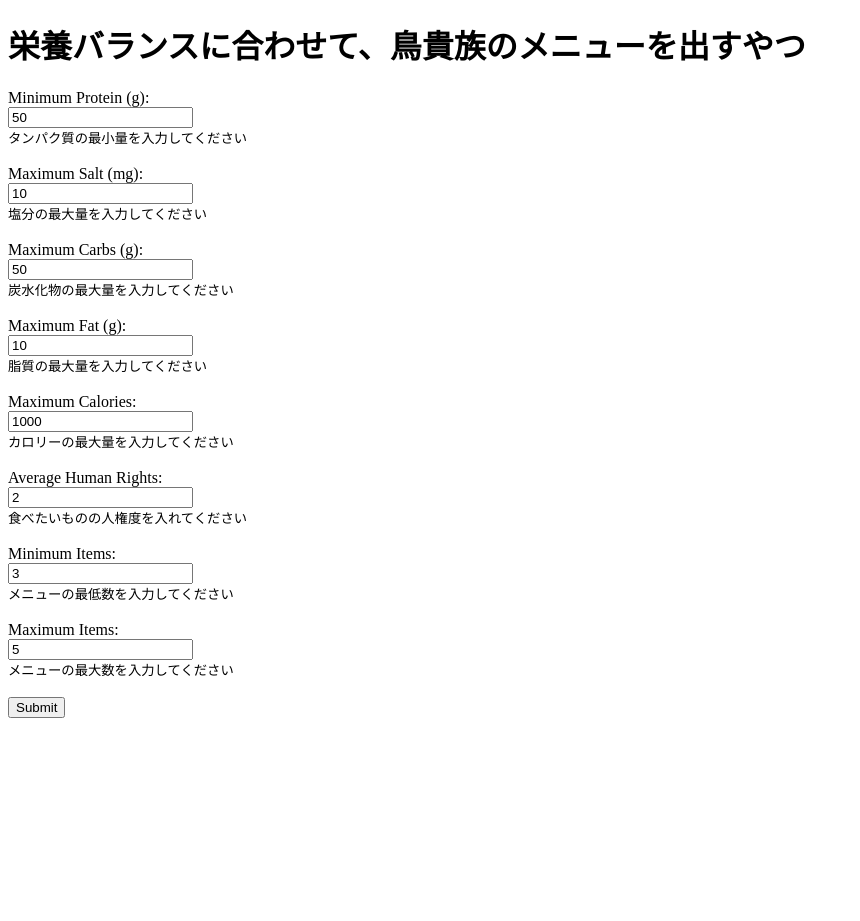
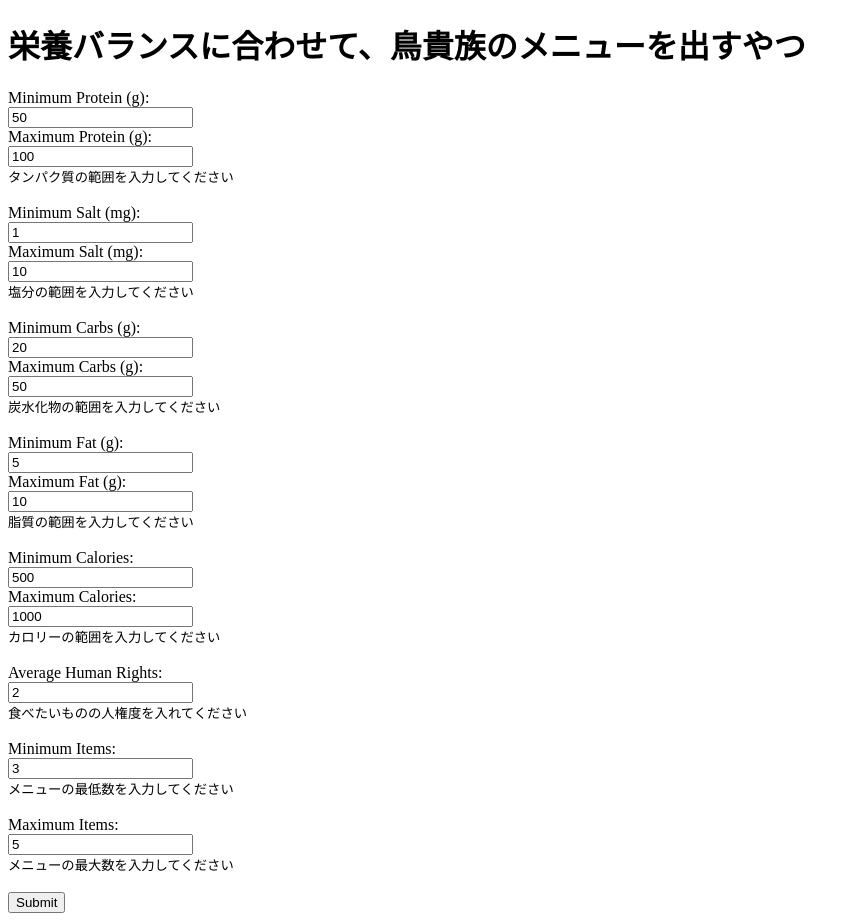
Before and after one commit to fufufu0623/---, a Flask app: page / in a window 1280 px wide. Shown: the whole page, without its empty margins (0-860 px from the left). Before the commit the page ends 718 px from the top, so only its background shows below. Run offline with Flask 3, Linux system fonts and the light colour scheme.

Commit message:
上下の値に対応

```diff
--- a/app.py
+++ b/app.py
@@ -4,9 +4,15 @@
 
 app = Flask(__name__)
 
-# カスタムフィルタの定義
 def format_float(value, precision=2):
-    return format(value, f'.{precision}f')
+    try:
+        float_value = float(value)
+    except (TypeError, ValueError) as e:
+        print(f"Error converting value: {value} to float. Error: {e}")  # ログ出力
+        return format(0, f'.{precision}f')
+    else:
+        return format(float_value, f'.{precision}f')
+
 
 # フィルタをアプリに登録
 app.jinja_env.filters['format_float'] = format_float
@@ -15,36 +21,37 @@
 def index():
     return render_template('index.html')
 
-def solve_optimization_problem_with_penalty(data, constraints, objective, min_items=None, max_items=None, maximize=False, max_solutions=5):
+def solve_optimization_problem_with_penalty(data, constraints, objective, human_rights_ave, min_items=None, max_items=None, maximize=False, max_solutions=5):
     solutions = []
     nutritional_totals = []
     item_penalties = {i: 0 for i in data.index}
-    problem = pulp.LpProblem("Menu_Optimization", pulp.LpMaximize if maximize else pulp.LpMinimize)
-    menu_vars = pulp.LpVariable.dicts("Menu", data.index, cat=pulp.LpBinary)
+    for _ in range(max_solutions):
+        problem = pulp.LpProblem("Menu_Optimization", pulp.LpMaximize if maximize else pulp.LpMinimize)
+        menu_vars = pulp.LpVariable.dicts("Menu", data.index, cat=pulp.LpBinary)
 
-    while len(solutions) < max_solutions:
-        if objective in data.columns:
-            problem += pulp.lpSum([(data.loc[i, objective] + item_penalties[i]) * menu_vars[i] for i in data.index])
+        # 目的関数の追加
+        problem += pulp.lpSum([(data.loc[i, objective] + item_penalties[i]) * menu_vars[i] for i in data.index])
 
-        for nutrient, (constraint_type, value) in constraints.items():
-            if nutrient in data.columns:
-                if constraint_type == 'min':
-                    problem += pulp.lpSum([data.loc[i, nutrient] * menu_vars[i] for i in data.index]) >= value
-                elif constraint_type == 'max':
-                    problem += pulp.lpSum([data.loc[i, nutrient] * menu_vars[i] for i in data.index]) <= value
-                elif constraint_type == 'ave':
-                    problem += pulp.lpSum([data.loc[i, nutrient] * menu_vars[i] for i in data.index]) >= value * pulp.lpSum([menu_vars[i] for i in data.index])
+        # 制約の追加
+        for nutrient, bounds in constraints.items():
+            if nutrient == '人権':
+                problem += pulp.lpSum([data.loc[i, nutrient] * menu_vars[i] for i in data.index]) >= human_rights_ave * pulp.lpSum([menu_vars[i] for i in data.index])
+
+            else:
+                min_val, max_val = bounds
+                problem += pulp.lpSum([data.loc[i, nutrient] * menu_vars[i] for i in data.index]) >= min_val
+                problem += pulp.lpSum([data.loc[i, nutrient] * menu_vars[i] for i in data.index]) <= max_val
 
         if min_items is not None:
-            problem += pulp.lpSum(menu_vars[i] for i in data.index) >= min_items
+            problem += pulp.lpSum(menu_vars.values()) >= min_items
         if max_items is not None:
-            problem += pulp.lpSum(menu_vars[i] for i in data.index) <= max_items
+            problem += pulp.lpSum(menu_vars.values()) <= max_items
 
         problem.solve()
         if pulp.LpStatus[problem.status] == 'Optimal':
-            selected_items = [i for i in data.index if menu_vars[i].varValue == 1]
+            selected_items = [i for i, var in menu_vars.items() if var.varValue == 1]
             solutions.append(selected_items)
-            # 栄養価の計算
+                        # 栄養価の計算
             nutritional_totals.append({
                 'Calories': sum(data.loc[i, 'カロリー'] * menu_vars[i].varValue for i in selected_items),
                 'Protein': sum(data.loc[i, 'タンパク質'] * menu_vars[i].varValue for i in selected_items),
@@ -61,38 +68,48 @@
 
     return solutions, nutritional_totals
 
+
 @app.route('/solve', methods=['POST'])
 def solve():
-    protein_min = float(request.form['protein_min'])
-    salt_max = float(request.form['salt_max'])
-    carbs_max = float(request.form['carbs_max'])
-    fat_max = float(request.form['fat_max'])
-    calories_max = float(request.form['calories_max'])
-    human_rights_ave = float(request.form['human_rights_ave'])
-    min_items = int(request.form.get('min_items', 3))  # デフォルト値を3に設定
-    max_items = int(request.form.get('max_items', 5))  # デフォルト値を5に設定
+    # フォームデータを受け取る
+    protein_min = float(request.form.get('protein_min', 0))
+    protein_max = float(request.form.get('protein_max', 100))  # デフォルト値を設定
+    salt_min = float(request.form.get('salt_min', 0))         # 塩分の最小値
+    salt_max = float(request.form.get('salt_max', 10))
+    carbs_min = float(request.form.get('carbs_min', 0))       # 炭水化物の最小値
+    carbs_max = float(request.form.get('carbs_max', 50))
+    fat_min = float(request.form.get('fat_min', 0))           # 脂質の最小値
+    fat_max = float(request.form.get('fat_max', 10))
+    calories_min = float(request.form.get('calories_min', 0)) # カロリーの最小値
+    calories_max = float(request.form.get('calories_max', 1000))
+    human_rights_ave = float(request.form.get('human_rights_ave', 0))
+    min_items = int(request.form.get('min_items', 3))
+    max_items = int(request.form.get('max_items', 5))
 
+    # データファイルを読み込む
     data = pd.read_csv('鳥貴族.csv')
 
+    # 制約を設定
     constraints = {
-        'タンパク質': ('min', protein_min),
-        '塩分': ('max', salt_max),
-        '炭水化物': ('max', carbs_max),
-        '脂質': ('max', fat_max),
-        'カロリー': ('max', calories_max),
-        '人権': ('ave', human_rights_ave)
+        'タンパク質': (protein_min, protein_max),
+        '塩分': (salt_min, salt_max),
+        '炭水化物': (carbs_min, carbs_max),
+        '脂質': (fat_min, fat_max),
+        'カロリー': (calories_min, calories_max),
+        '人権': (human_rights_ave)
     }
 
-    solutions, nutritional_totals = solve_optimization_problem_with_penalty(data, constraints, 'カロリー', min_items=min_items, max_items=5, max_solutions=10)
-
-    # 解のデータを展開
+    # 最適化問題を解く
+    solutions, nutritional_totals = solve_optimization_problem_with_penalty(data, constraints, 'カロリー', human_rights_ave, min_items=min_items, max_items=max_items, max_solutions=10)
+    # 解のデータを表示用に整形
     detailed_solutions = []
     for solution in solutions:
         detailed_solutions.append([(data.loc[item, 'メニュー名'], data.loc[item, 'カロリー']) for item in solution])
+    # 結果をテンプレートに渡す
+    zipped_solutions = zip(detailed_solutions, nutritional_totals)
+    return render_template('results.html', zipped_solutions=zipped_solutions)
 
-    zipped_solutions = zip(detailed_solutions, nutritional_totals)
 
-    return render_template('results.html', zipped_solutions=zipped_solutions)
 
 if __name__ == '__main__':
     app.run(debug=True)
--- a/templates/index.html
+++ b/templates/index.html
@@ -10,36 +10,46 @@
         <div>
             <label for="protein_min">Minimum Protein (g):</label><br>
             <input type="number" id="protein_min" name="protein_min" placeholder="Minimum Protein" value="50"><br>
-            <small>タンパク質の最小量を入力してください</small>
+            <label for="protein_max">Maximum Protein (g):</label><br>
+            <input type="number" id="protein_max" name="protein_max" placeholder="Maximum Protein" value="100"><br>
+            <small>タンパク質の範囲を入力してください</small>
         </div>
         <br>
         <div>
+            <label for="salt_min">Minimum Salt (mg):</label><br>
+            <input type="number" id="salt_min" name="salt_min" placeholder="Minimum Salt" value="1"><br>
             <label for="salt_max">Maximum Salt (mg):</label><br>
             <input type="number" id="salt_max" name="salt_max" placeholder="Maximum Salt" value="10"><br>
-            <small>塩分の最大量を入力してください</small>
+            <small>塩分の範囲を入力してください</small>
         </div>
         <br>
         <div>
+            <label for="carbs_min">Minimum Carbs (g):</label><br>
+            <input type="number" id="carbs_min" name="carbs_min" placeholder="Minimum Carbs" value="20"><br>
             <label for="carbs_max">Maximum Carbs (g):</label><br>
             <input type="number" id="carbs_max" name="carbs_max" placeholder="Maximum Carbs" value="50"><br>
-            <small>炭水化物の最大量を入力してください</small>
+            <small>炭水化物の範囲を入力してください</small>
         </div>
         <br>
         <div>
+            <label for="fat_min">Minimum Fat (g):</label><br>
+            <input type="number" id="fat_min" name="fat_min" placeholder="Minimum Fat" value="5"><br>
             <label for="fat_max">Maximum Fat (g):</label><br>
             <input type="number" id="fat_max" name="fat_max" placeholder="Maximum Fat" value="10"><br>
-            <small>脂質の最大量を入力してください</small>
+            <small>脂質の範囲を入力してください</small>
         </div>
         <br>
         <div>
+            <label for="calories_min">Minimum Calories:</label><br>
+            <input type="number" id="calories_min" name="calories_min" placeholder="Minimum Calories" value="500"><br>
             <label for="calories_max">Maximum Calories:</label><br>
             <input type="number" id="calories_max" name="calories_max" placeholder="Maximum Calories" value="1000"><br>
-            <small>カロリーの最大量を入力してください</small>
+            <small>カロリーの範囲を入力してください</small>
         </div>
         <br>
         <div>
             <label for="human_rights_ave">Average Human Rights:</label><br>
-            <input type="number" id="human_rights_ave" name="human_rights_ave" placeholder="Average Human Rights" value="2"><br>
+            <input type="number" id="human_rights_ave" name="human_rights_ave" placeholder="human rights" value="2" step="0.1"><br>
             <small>食べたいものの人権度を入れてください</small>
         </div>
         <br>
--- a/templates/results.html
+++ b/templates/results.html
@@ -15,7 +15,8 @@
             <li>{{ item_name }}: {{ calories|format_float(0) }} カロリー</li>
             {% endfor %}
         </ul>
-        <p>Total Nutritional Values: Calories - {{ total['Calories']|format_float }}, Protein - {{ total['Protein']|format_float }}, Carbs - {{ total['Carbs']|format_float }}, Fat - {{ total['Fat']|format_float }}, Salt - {{ total['Salt']|format_float }}, Human Rights - {{ total['Human Rights']|format_float }}</p>
+        <p>Total Nutritional Values: Calories - {{ total['Calories']|format_float }}, Protein - {{ total['Protein']|format_float }}, Carbs - {{ total['Carbs']|format_float }}, Fat - {{ total['Fat']|format_float }}, Salt - {{ total['Salt']|format_float }}, Human Rights - {{ total['Human Rights']|default(0) |format_float }}</p>
+
     </div>
     {% endfor %}
 </body>
```
